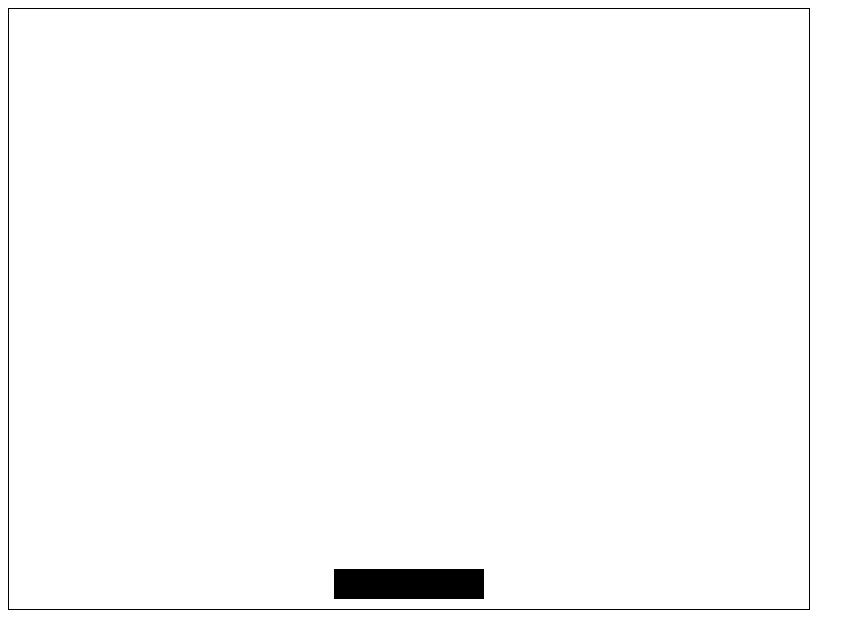
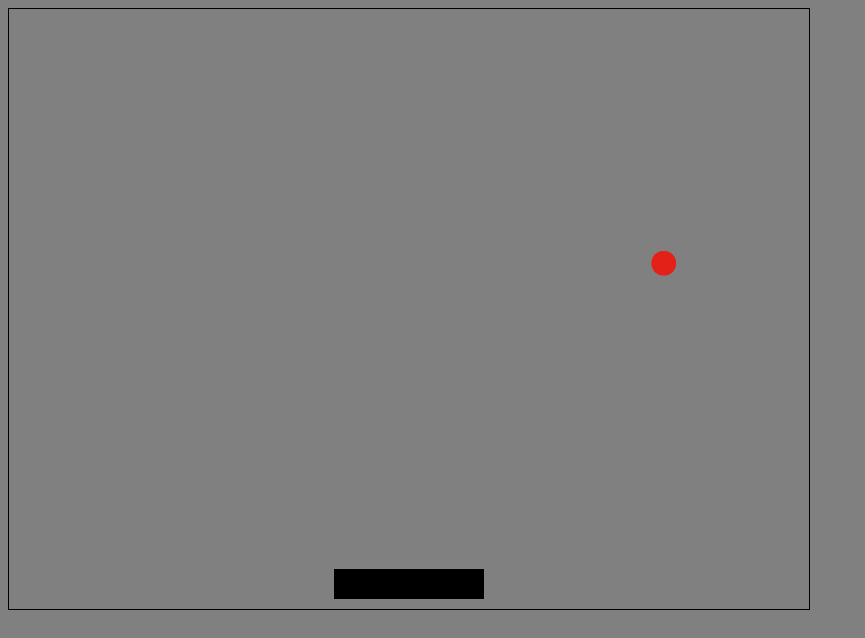
Before and after one commit to denozy/JS-Game, a website with bundled scripts: page src/index.html in a window 1280 px wide. Shown: the whole page, without its empty margins (0-865 px from the left). Built offline with nearby package versions, Linux system fonts and the light colour scheme.

Commit message:
added ball, ball movement, and ball collision with game box

```diff
--- /dev/null
+++ b/src/ball.js
@@ -0,0 +1,34 @@
+export default class Ball {
+    constructor(game) {
+        this.image = document.getElementById('img_ball');
+
+        this.gameWidth = game.gameWidth;
+        this.gameHeight = game.gameHeight
+
+        this.position = {x: 10, y: 10};
+        this.speed = {x: 2, y: 2};
+        this.size = 25;
+    }
+
+    draw(ctx) {
+        ctx.drawImage(
+            this.image,
+            this.position.x,
+            this.position.y,
+            this.size,
+            this.size
+        );
+    }
+
+    update() {
+        this.position.x += this.speed.x;
+        this.position.y += this.speed.y;
+
+        if(this.position.x+this.size > this.gameWidth || this.position.x < 0) {
+            this.speed.x = -this.speed.x;
+        }
+        if(this.position.y + this.size > this.gameHeight || this.position.y < 0) {
+            this.speed.y = -this.speed.y;
+        }
+    }
+}
--- /dev/null
+++ b/src/game.js
@@ -0,0 +1,31 @@
+import Paddle from './paddle.js'
+import InputHandler from './input.js'
+import Ball from './ball.js'
+
+export default class Game {
+    constructor(gameWidth, gameHeight) {
+        this.gameWidth = gameWidth;
+        this.gameHeight = gameHeight;
+
+
+
+    }
+
+    start() {
+        this.paddle = new Paddle(this);
+        this.ball = new Ball(this);
+        new InputHandler(this.paddle);
+    }
+
+    update(deltaTime) {
+        this.paddle.update(deltaTime);
+        this.ball.update(deltaTime);
+
+
+    }
+
+    draw(ctx) {
+        this.paddle.draw(ctx);
+        this.ball.draw(ctx);
+    }
+}
--- a/src/index.html
+++ b/src/index.html
@@ -5,12 +5,19 @@
     <meta name="viewport" content="width=device-width, initial-scale=1.0" />
     <title>JS Game</title>
     <style>
+      body {
+        background-color: grey;
+      }
       #gameScreen {
         border: 1px solid black;
+      }
+      img {
+        display: none;
       }
     </style>
   </head>
   <body>
+    <img id="img_ball" src="../Assets/images/ball.png" />
     <canvas id="gameScreen" width="800" height="600"> </canvas>
     <script type="module" src="index.js"></script>
   </body>
--- a/src/index.js
+++ b/src/index.js
@@ -1,4 +1,4 @@
-import Paddle from './paddle.js'
+import Game from './game.js'
 
 let canvas = document.getElementById("gameScreen");
 let ctx = canvas.getContext('2d');
@@ -6,9 +6,23 @@ let ctx = canvas.getContext('2d');
 
 const GAME_WIDTH = 800;
 const GAME_HEIGHT = 600;
-ctx.clearRect(0, 0, 800, 600);
+
+let game = new Game(GAME_WIDTH, GAME_HEIGHT)
+game.start();
+
+let lastTime = 0;
 
 
-let paddle = new Paddle(GAME_WIDTH, GAME_HEIGHT);
+function gameLoop(timestamp) {
+    let deltaTime = timestamp - lastTime;
+    lastTime = timestamp;
 
-paddle.draw(ctx);
+
+    ctx.clearRect(0, 0, GAME_WIDTH, GAME_HEIGHT);
+    game.update(deltaTime);
+    game.draw(ctx);
+
+    requestAnimationFrame(gameLoop);
+}
+
+requestAnimationFrame(gameLoop);
--- /dev/null
+++ b/src/input.js
@@ -0,0 +1,28 @@
+export default class InputHandler {
+    constructor(paddle) {
+        document.addEventListener('keydown', (event) => {
+            switch(event.key) {
+                case 'ArrowLeft':
+                    paddle.moveLeft();
+                    break;
+
+                    case 'ArrowRight':
+                        paddle.moveRight();
+                        break;
+            }
+        })
+        document.addEventListener('keyup', (event) => {
+            switch(event.key) {
+                case 'ArrowLeft':
+                    if(paddle.speed < 0)
+                        paddle.stop();
+                    break;
+
+                    case 'ArrowRight':
+                        if(paddle.speed > 0)
+                            paddle.stop();
+                        break;
+            }
+        })
+    }
+}
--- a/src/paddle.js
+++ b/src/paddle.js
@@ -1,15 +1,41 @@
 export default class Paddle {
-    constructor(gameWidth, gameHeight) {
+    constructor(game) {
+        this.gameWidth = game.gameWidth;
+        this.gameHeight = game.gameHeight
         this.width = 150;
         this.height = 30;
 
+        this.maxSpeed = 7;
+        this.speed = 0;
+
         this.position = {
-            x: gameWidth / 2 - this.width / 2,
-            y: gameHeight - this.height - 10,
+            x: game.gameWidth / 2 - this.width / 2,
+            y: game.gameHeight - this.height - 10,
         }
     }
 
     draw(ctx) {
+        ctx.fillStyle = '#000'
         ctx.fillRect(this.position.x, this.position.y, this.width, this.height)
     }
+
+    update(deltaTime) {
+        this.position.x += this.speed;
+
+        if(this.position.x < 0) this.position.x = 0;
+        if(this.position.x + this.width > this.gameWidth) this.position.x = this.gameWidth - this.width;
+
+    }
+
+    moveLeft() {
+        this.speed = -this.maxSpeed;
+    }
+
+    moveRight() {
+        this.speed = this.maxSpeed;
+    }
+
+    stop() {
+        this.speed = 0;
+    }
 }
```
Also changed, not shown: Assets/images/ball.png (added), Assets/images/brick.png (added).
